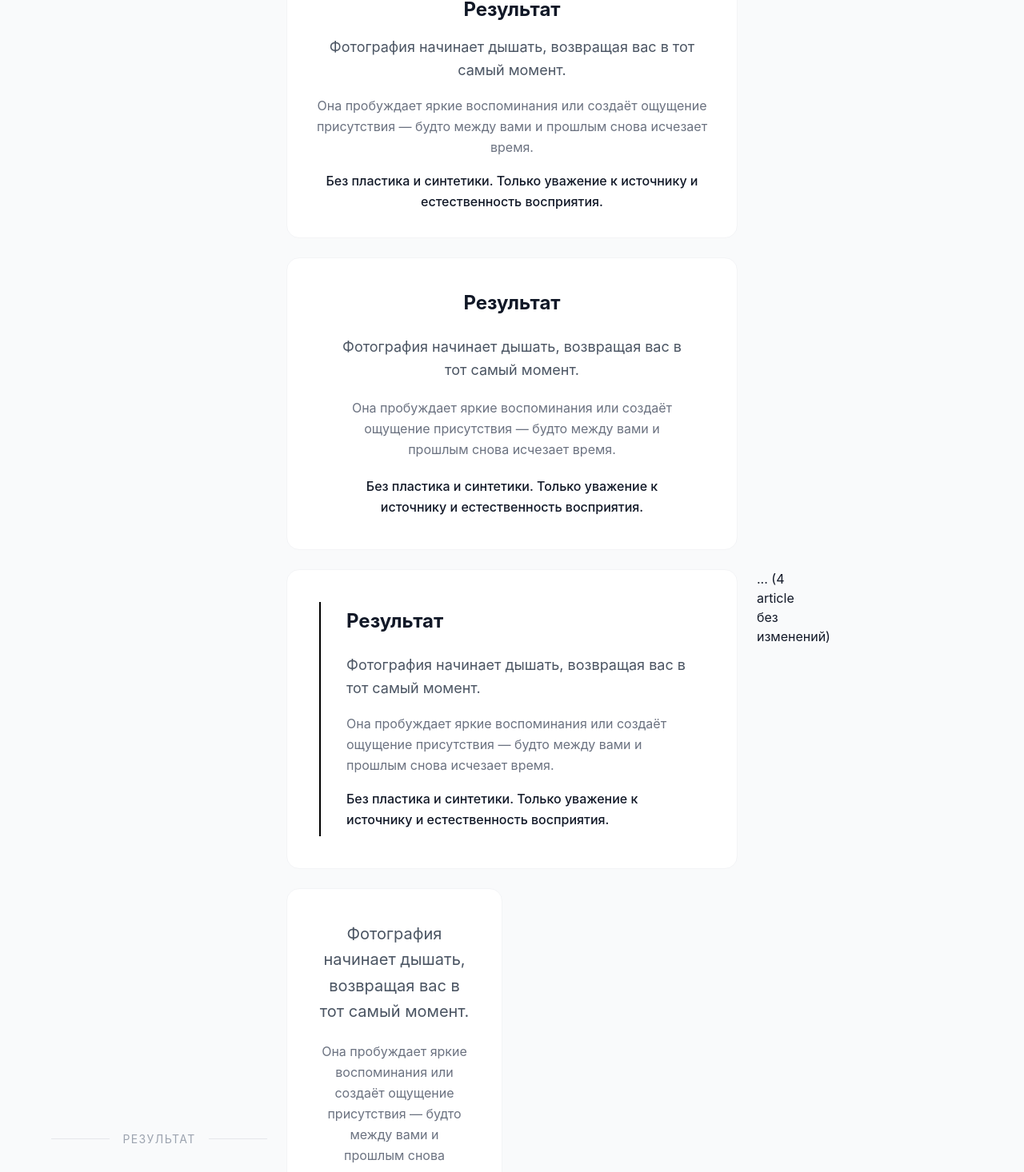
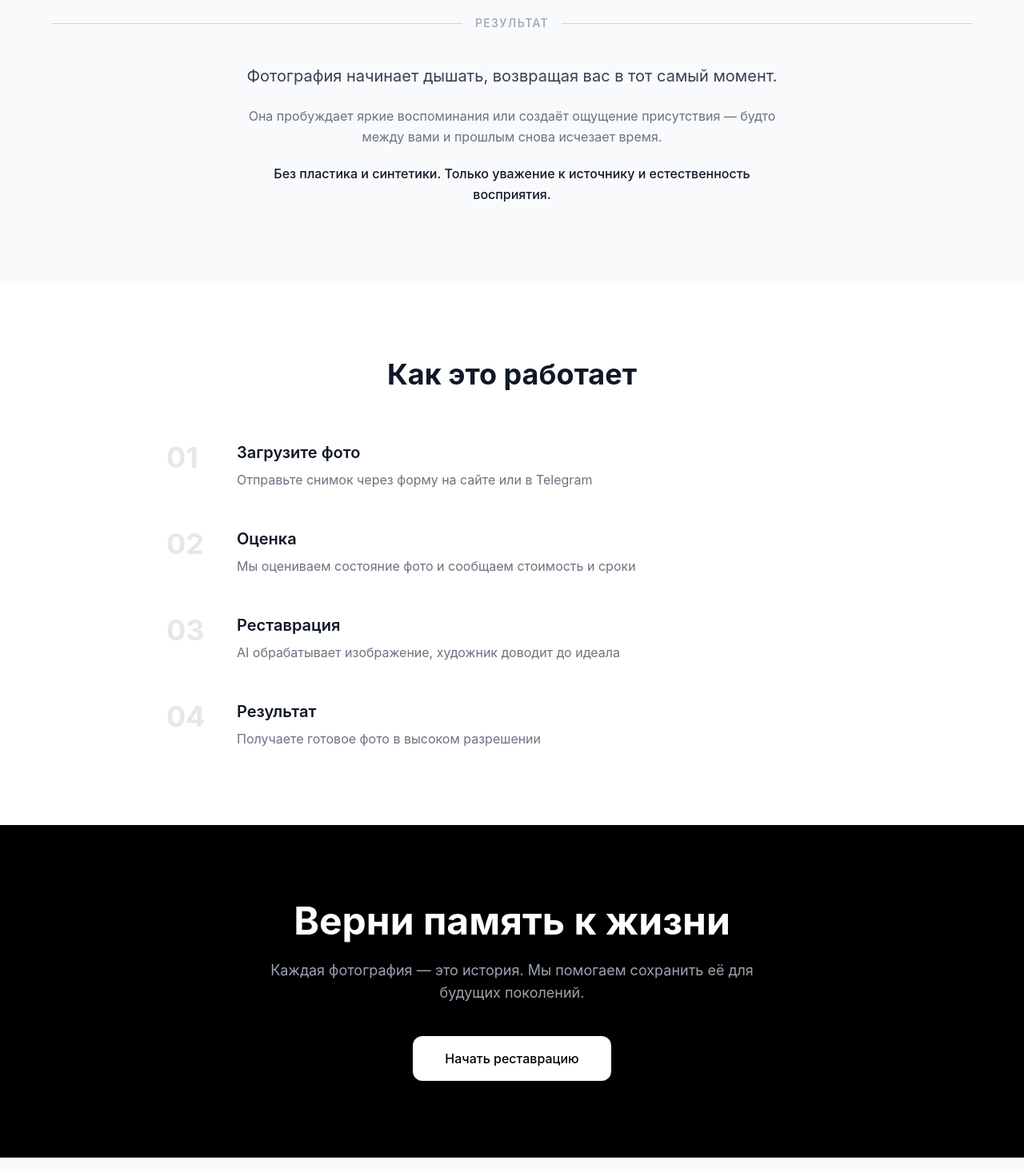
Before and after one commit to proyavi-art/site-proyavi-art, a Next.js app: page / in a window 1280 px wide. Shown: the part 2428-3894 px from the top of the page at 80% size. Built offline with nearby package versions, Linux system fonts and the light colour scheme.

Commit message:
карточки результат с чертой

```diff
--- a/app/page.tsx
+++ b/app/page.tsx
@@ -55,6 +55,7 @@ export default function Home() {
         <div className="max-w-6xl mx-auto">
           <h2 className="text-3xl md:text-4xl font-bold text-center mb-16">Что мы делаем</h2>
 
+          {/* 4 карточки */}
           <div className="grid md:grid-cols-2 lg:grid-cols-4 gap-6">
             <article className="bg-white p-8 rounded-2xl border border-gray-100 hover:shadow-lg transition-shadow">
               <h3 className="text-xl font-semibold mb-3">Реставрация</h3>
@@ -87,14 +88,21 @@ export default function Home() {
                 Последнее слово всегда остаётся за реставратором.
               </p>
             </article>
+          </div>
 
-            {/* Результат — карточка шириной 2 колонки */}
-            <article className="md:col-span-2 lg:col-span-2 lg:col-start-2 bg-white p-8 rounded-2xl border border-gray-100 hover:shadow-lg transition-shadow text-center">
-              <h3 className="text-2xl font-bold mb-4">Результат</h3>
-              <p className="text-lg text-gray-600 mb-4 leading-relaxed">
+          {/* Разделитель */}
+          <div className="mt-20 mb-10 flex items-center gap-4">
+            <div className="flex-1 h-px bg-gray-300" />
+            <span className="text-sm text-gray-400 tracking-widest uppercase font-medium">Результат</span>
+            <div className="flex-1 h-px bg-gray-300" />
+          </div>
+
+          {/* Результат — текст прямо на фоне секции */}
+          <div className="max-w-2xl mx-auto text-center space-y-5">
+            <p className="text-xl text-gray-700 leading-relaxed">
               Фотография начинает дышать, возвращая вас в тот самый момент.
             </p>
-              <p className="text-gray-500 mb-4 leading-relaxed">
+            <p className="text-gray-500 leading-relaxed">
               Она пробуждает яркие воспоминания или создаёт ощущение присутствия —
               будто между вами и прошлым снова исчезает время.
             </p>
@@ -102,59 +110,6 @@ export default function Home() {
               Без пластика и синтетики.
               Только уважение к источнику и естественность восприятия.
             </p>
-            </article>
-            <article className="md:col-span-2 lg:col-span-2 lg:col-start-2 bg-white p-10 rounded-2xl border border-gray-100 hover:shadow-lg transition-shadow text-center">
-  <h3 className="text-2xl font-bold mb-6">Результат</h3>
-  <div className="max-w-md mx-auto space-y-5">
-    <p className="text-lg text-gray-600 leading-relaxed">
-      Фотография начинает дышать, возвращая вас в тот самый момент.
-    </p>
-    <p className="text-gray-500 leading-relaxed">
-      Она пробуждает яркие воспоминания или создаёт ощущение присутствия — будто между вами и прошлым снова исчезает время.
-    </p>
-    <p className="text-gray-900 font-medium leading-relaxed">
-      Без пластика и синтетики. Только уважение к источнику и естественность восприятия.
-    </p>
-  </div>
-</article>
-            <article className="md:col-span-2 lg:col-span-2 lg:col-start-2 bg-white p-10 rounded-2xl border border-gray-100 hover:shadow-lg transition-shadow">
-  <div className="border-l-2 border-black pl-8 py-2">
-    <h3 className="text-2xl font-bold mb-6">Результат</h3>
-    <p className="text-lg text-gray-600 mb-4 leading-relaxed">
-      Фотография начинает дышать, возвращая вас в тот самый момент.
-    </p>
-    <p className="text-gray-500 mb-4 leading-relaxed">
-      Она пробуждает яркие воспоминания или создаёт ощущение присутствия — будто между вами и прошлым снова исчезает время.
-    </p>
-    <p className="text-gray-900 font-medium leading-relaxed">
-      Без пластика и синтетики. Только уважение к источнику и естественность восприятия.
-    </p>
-  </div>
-</article>
-{/* 4 карточки услуг */}
-<div className="grid md:grid-cols-2 lg:grid-cols-4 gap-6">
-  ... (4 article без изменений)
-</div>
-
-{/* Разделитель */}
-<div className="mt-20 mb-4 flex items-center gap-4">
-  <div className="flex-1 h-px bg-gray-200" />
-  <span className="text-sm text-gray-400 tracking-widest uppercase">Результат</span>
-  <div className="flex-1 h-px bg-gray-200" />
-</div>
-
-{/* Результат — отдельная карточка, не в сетке */}
-<article className="max-w-2xl mx-auto bg-white p-10 rounded-2xl border border-gray-100 hover:shadow-lg transition-shadow text-center">
-  <p className="text-xl text-gray-600 mb-5 leading-relaxed">
-    Фотография начинает дышать, возвращая вас в тот самый момент.
-  </p>
-  <p className="text-gray-500 mb-5 leading-relaxed">
-    Она пробуждает яркие воспоминания или создаёт ощущение присутствия — будто между вами и прошлым снова исчезает время.
-  </p>
-  <p className="text-gray-900 font-medium leading-relaxed">
-    Без пластика и синтетики. Только уважение к источнику и естественность восприятия.
-  </p>
-</article>
           </div>
         </div>
       </section>
```
Lines whose indentation alone changed are shown as unchanged.
